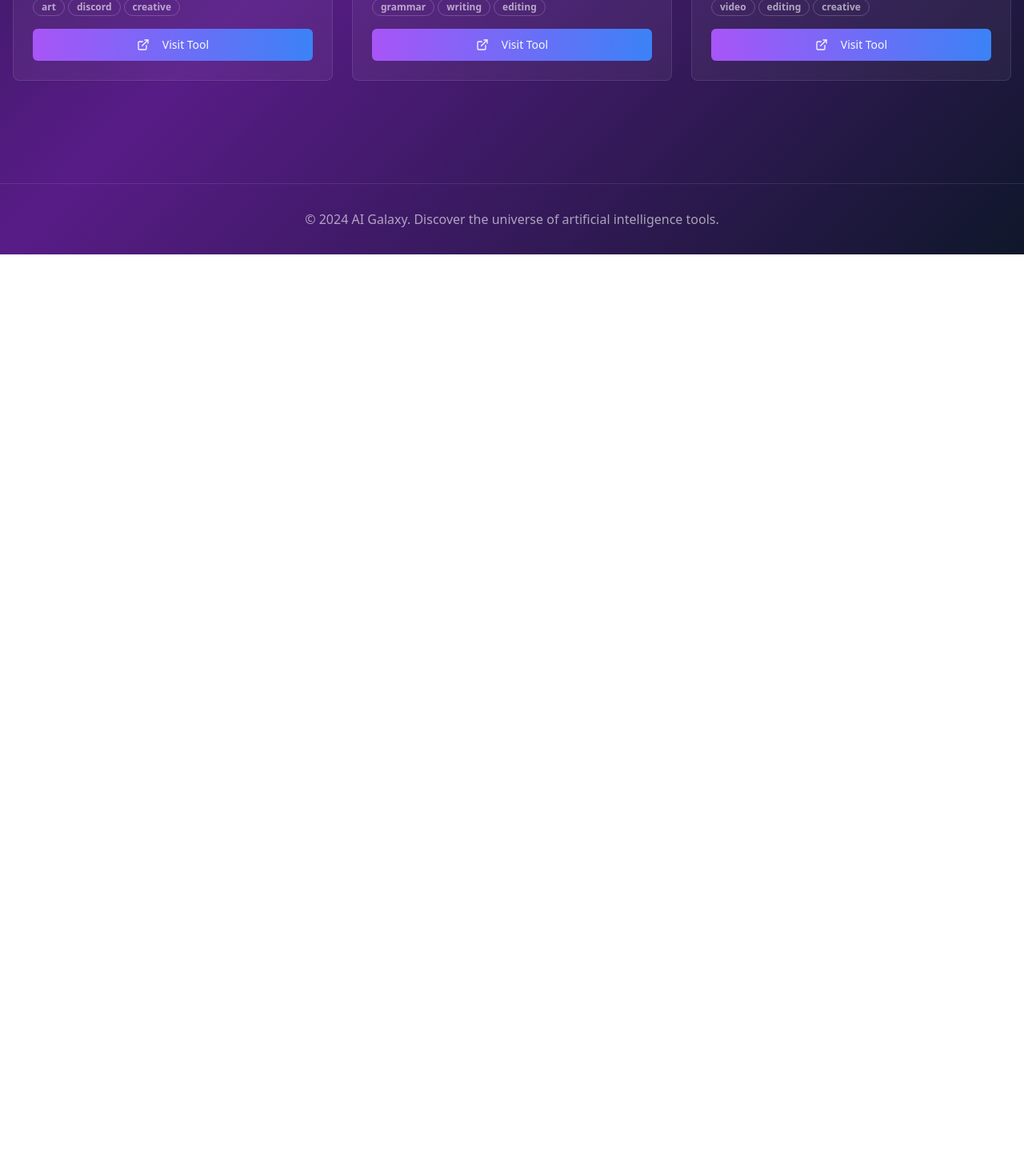
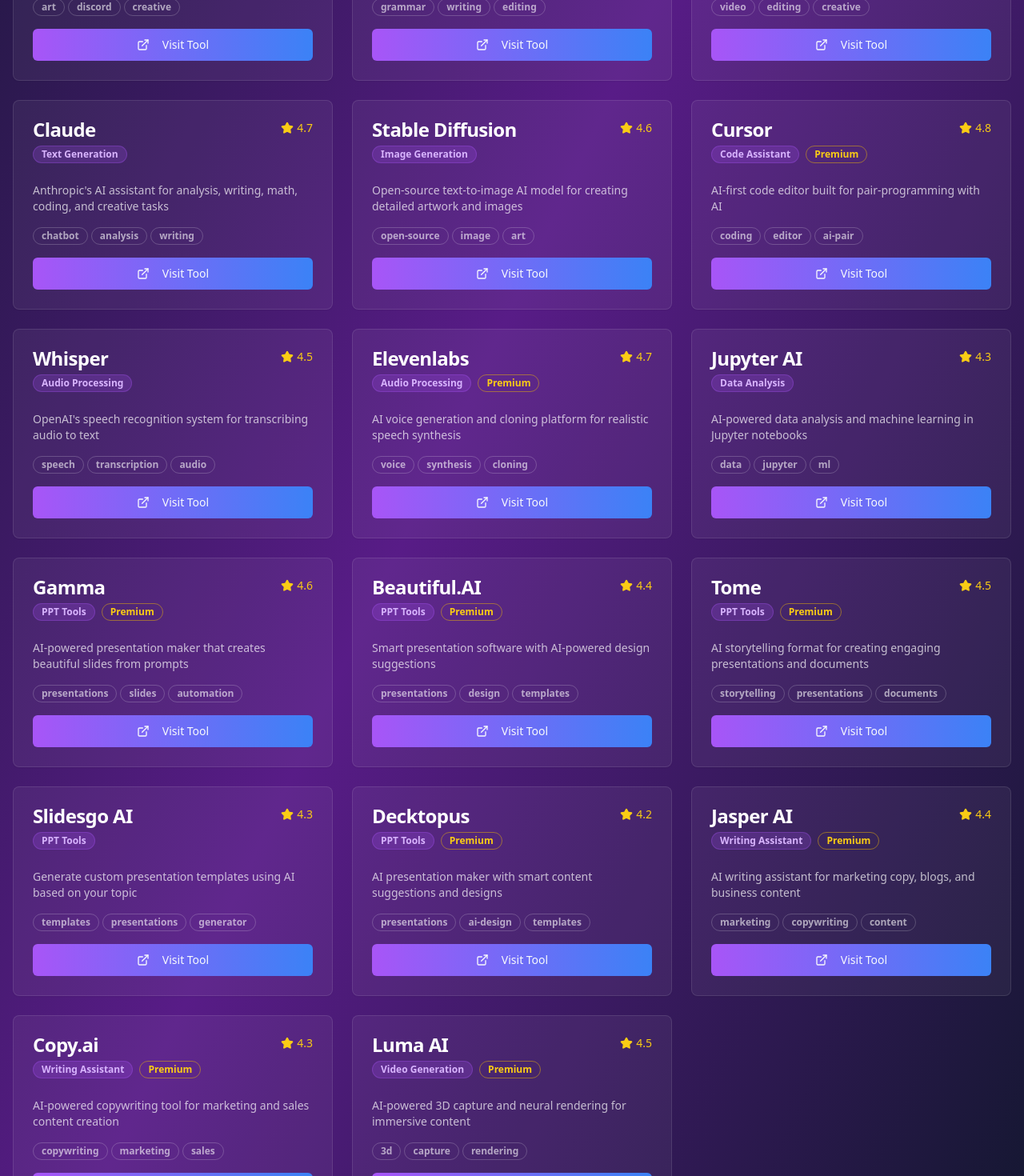
Before and after one commit to OmkarKirmathe/galaxy-ai-hub, a React (Vite) app: page / in a window 1280 px wide. Shown: the part 980-2450 px from the top of the page at 80% size. Before the commit the page ends 1298 px from the top, so only its background shows below. Built offline with nearby package versions, Linux system fonts and the light colour scheme.

Commit message:
Add AI and PPT tools, implement animations
Adds more AI tools, a section for PPT tools, and animations to the website.

```diff
--- a/src/components/AddToolDialog.tsx
+++ b/src/components/AddToolDialog.tsx
@@ -31,7 +31,8 @@ const categories = [
   "Writing Assistant",
   "Video Generation",
   "Audio Processing",
-  "Data Analysis"
+  "Data Analysis",
+  "PPT Tools"
 ];
 
 const AddToolDialog = ({ children, onAddTool }: AddToolDialogProps) => {
@@ -89,8 +90,8 @@ const AddToolDialog = ({ children, onAddTool }: AddToolDialogProps) => {
       <DialogTrigger asChild>
         {children}
       </DialogTrigger>
-      <DialogContent className="sm:max-w-[500px] bg-slate-900 border-white/10 max-h-[90vh] overflow-y-auto">
-        <DialogHeader>
+      <DialogContent className="sm:max-w-[500px] bg-slate-900 border-white/10 max-h-[90vh] overflow-y-auto animate-scale-in">
+        <DialogHeader className="animate-fade-in">
           <DialogTitle className="text-white">Add New AI Tool</DialogTitle>
           <DialogDescription className="text-white/70">
             Share an amazing AI tool with the community
@@ -98,33 +99,33 @@ const AddToolDialog = ({ children, onAddTool }: AddToolDialogProps) => {
         </DialogHeader>
 
         <form onSubmit={handleSubmit} className="space-y-4">
-          <div className="space-y-2">
+          <div className="space-y-2 animate-fade-in" style={{ animationDelay: '100ms' }}>
             <Label htmlFor="tool-name" className="text-white">Tool Name *</Label>
             <Input
               id="tool-name"
               value={formData.name}
               onChange={(e) => setFormData(prev => ({ ...prev, name: e.target.value }))}
-              className="bg-white/5 border-white/20 text-white placeholder:text-white/50"
+              className="bg-white/5 border-white/20 text-white placeholder:text-white/50 transition-all duration-300 focus:bg-white/10 focus:border-purple-400"
               placeholder="e.g., ChatGPT"
             />
           </div>
 
-          <div className="space-y-2">
+          <div className="space-y-2 animate-fade-in" style={{ animationDelay: '150ms' }}>
             <Label htmlFor="tool-description" className="text-white">Description *</Label>
             <Textarea
               id="tool-description"
               value={formData.description}
               onChange={(e) => setFormData(prev => ({ ...prev, description: e.target.value }))}
-              className="bg-white/5 border-white/20 text-white placeholder:text-white/50"
+              className="bg-white/5 border-white/20 text-white placeholder:text-white/50 transition-all duration-300 focus:bg-white/10 focus:border-purple-400"
               placeholder="Describe what this AI tool does..."
               rows={3}
             />
           </div>
 
-          <div className="space-y-2">
+          <div className="space-y-2 animate-fade-in" style={{ animationDelay: '200ms' }}>
             <Label htmlFor="tool-category" className="text-white">Category *</Label>
             <Select value={formData.category} onValueChange={(value) => setFormData(prev => ({ ...prev, category: value }))}>
-              <SelectTrigger className="bg-white/5 border-white/20 text-white">
+              <SelectTrigger className="bg-white/5 border-white/20 text-white transition-all duration-300 hover:bg-white/10">
                 <SelectValue placeholder="Select a category" />
               </SelectTrigger>
               <SelectContent>
@@ -137,19 +138,19 @@ const AddToolDialog = ({ children, onAddTool }: AddToolDialogProps) => {
             </Select>
           </div>
 
-          <div className="space-y-2">
+          <div className="space-y-2 animate-fade-in" style={{ animationDelay: '250ms' }}>
             <Label htmlFor="tool-url" className="text-white">Website URL *</Label>
             <Input
               id="tool-url"
               type="url"
               value={formData.url}
               onChange={(e) => setFormData(prev => ({ ...prev, url: e.target.value }))}
-              className="bg-white/5 border-white/20 text-white placeholder:text-white/50"
+              className="bg-white/5 border-white/20 text-white placeholder:text-white/50 transition-all duration-300 focus:bg-white/10 focus:border-purple-400"
               placeholder="https://example.com"
             />
           </div>
 
-          <div className="space-y-2">
+          <div className="space-y-2 animate-fade-in" style={{ animationDelay: '300ms' }}>
             <Label htmlFor="tool-rating" className="text-white">Rating (1-5)</Label>
             <Input
               id="tool-rating"
@@ -159,22 +160,22 @@ const AddToolDialog = ({ children, onAddTool }: AddToolDialogProps) => {
               step="0.1"
               value={formData.rating}
               onChange={(e) => setFormData(prev => ({ ...prev, rating: parseFloat(e.target.value) }))}
-              className="bg-white/5 border-white/20 text-white placeholder:text-white/50"
+              className="bg-white/5 border-white/20 text-white placeholder:text-white/50 transition-all duration-300 focus:bg-white/10 focus:border-purple-400"
             />
           </div>
 
-          <div className="space-y-2">
+          <div className="space-y-2 animate-fade-in" style={{ animationDelay: '350ms' }}>
             <Label htmlFor="tool-tags" className="text-white">Tags (comma-separated)</Label>
             <Input
               id="tool-tags"
               value={formData.tags}
               onChange={(e) => setFormData(prev => ({ ...prev, tags: e.target.value }))}
-              className="bg-white/5 border-white/20 text-white placeholder:text-white/50"
+              className="bg-white/5 border-white/20 text-white placeholder:text-white/50 transition-all duration-300 focus:bg-white/10 focus:border-purple-400"
               placeholder="e.g., chatbot, writing, coding"
             />
           </div>
 
-          <div className="flex items-center space-x-2">
+          <div className="flex items-center space-x-2 animate-fade-in" style={{ animationDelay: '400ms' }}>
             <Switch
               id="tool-premium"
               checked={formData.isPremium}
@@ -183,18 +184,18 @@ const AddToolDialog = ({ children, onAddTool }: AddToolDialogProps) => {
             <Label htmlFor="tool-premium" className="text-white">Premium Tool</Label>
           </div>
 
-          <div className="flex gap-3 pt-4">
+          <div className="flex gap-3 pt-4 animate-fade-in" style={{ animationDelay: '450ms' }}>
             <Button
               type="button"
               variant="outline"
               onClick={() => setIsOpen(false)}
-              className="flex-1"
+              className="flex-1 transition-all duration-300 hover:scale-105"
             >
               Cancel
             </Button>
             <Button
               type="submit"
-              className="flex-1 bg-gradient-to-r from-purple-500 to-blue-500 hover:from-purple-600 hover:to-blue-600"
+              className="flex-1 bg-gradient-to-r from-purple-500 to-blue-500 hover:from-purple-600 hover:to-blue-600 transition-all duration-300 hover:scale-105"
             >
               Add Tool
             </Button>
--- a/src/pages/Index.tsx
+++ b/src/pages/Index.tsx
@@ -85,6 +85,146 @@ const mockTools: AITool[] = [
     rating: 4.4,
     isPremium: true,
     tags: ["video", "editing", "creative"]
+  },
+  {
+    id: "7",
+    name: "Claude",
+    description: "Anthropic's AI assistant for analysis, writing, math, coding, and creative tasks",
+    category: "Text Generation",
+    url: "https://claude.ai",
+    rating: 4.7,
+    isPremium: false,
+    tags: ["chatbot", "analysis", "writing"]
+  },
+  {
+    id: "8",
+    name: "Stable Diffusion",
+    description: "Open-source text-to-image AI model for creating detailed artwork and images",
+    category: "Image Generation",
+    url: "https://stability.ai/stable-diffusion",
+    rating: 4.6,
+    isPremium: false,
+    tags: ["open-source", "image", "art"]
+  },
+  {
+    id: "9",
+    name: "Cursor",
+    description: "AI-first code editor built for pair-programming with AI",
+    category: "Code Assistant",
+    url: "https://cursor.sh",
+    rating: 4.8,
+    isPremium: true,
+    tags: ["coding", "editor", "ai-pair"]
+  },
+  {
+    id: "10",
+    name: "Whisper",
+    description: "OpenAI's speech recognition system for transcribing audio to text",
+    category: "Audio Processing",
+    url: "https://openai.com/research/whisper",
+    rating: 4.5,
+    isPremium: false,
+    tags: ["speech", "transcription", "audio"]
+  },
+  {
+    id: "11",
+    name: "Elevenlabs",
+    description: "AI voice generation and cloning platform for realistic speech synthesis",
+    category: "Audio Processing",
+    url: "https://elevenlabs.io",
+    rating: 4.7,
+    isPremium: true,
+    tags: ["voice", "synthesis", "cloning"]
+  },
+  {
+    id: "12",
+    name: "Jupyter AI",
+    description: "AI-powered data analysis and machine learning in Jupyter notebooks",
+    category: "Data Analysis",
+    url: "https://jupyter-ai.readthedocs.io",
+    rating: 4.3,
+    isPremium: false,
+    tags: ["data", "jupyter", "ml"]
+  },
+  {
+    id: "13",
+    name: "Gamma",
+    description: "AI-powered presentation maker that creates beautiful slides from prompts",
+    category: "PPT Tools",
+    url: "https://gamma.app",
+    rating: 4.6,
+    isPremium: true,
+    tags: ["presentations", "slides", "automation"]
+  },
+  {
+    id: "14",
+    name: "Beautiful.AI",
+    description: "Smart presentation software with AI-powered design suggestions",
+    category: "PPT Tools",
+    url: "https://beautiful.ai",
+    rating: 4.4,
+    isPremium: true,
+    tags: ["presentations", "design", "templates"]
+  },
+  {
+    id: "15",
+    name: "Tome",
+    description: "AI storytelling format for creating engaging presentations and documents",
+    category: "PPT Tools",
+    url: "https://tome.app",
+    rating: 4.5,
+    isPremium: true,
+    tags: ["storytelling", "presentations", "documents"]
+  },
+  {
+    id: "16",
+    name: "Slidesgo AI",
+    description: "Generate custom presentation templates using AI based on your topic",
+    category: "PPT Tools",
+    url: "https://slidesgo.com/ai-presentations",
+    rating: 4.3,
+    isPremium: false,
+    tags: ["templates", "presentations", "generator"]
+  },
+  {
+    id: "17",
+    name: "Decktopus",
+    description: "AI presentation maker with smart content suggestions and designs",
+    category: "PPT Tools",
+    url: "https://decktopus.com",
+    rating: 4.2,
+    isPremium: true,
+    tags: ["presentations", "ai-design", "templates"]
+  },
+  {
+    id: "18",
+    name: "Jasper AI",
+    description: "AI writing assistant for marketing copy, blogs, and business content",
+    category: "Writing Assistant",
+    url: "https://jasper.ai",
+    rating: 4.4,
+    isPremium: true,
+    tags: ["marketing", "copywriting", "content"]
+  },
+  {
+    id: "19",
+    name: "Copy.ai",
+    description: "AI-powered copywriting tool for marketing and sales content creation",
+    category: "Writing Assistant",
+    url: "https://copy.ai",
+    rating: 4.3,
+    isPremium: true,
+    tags: ["copywriting", "marketing", "sales"]
+  },
+  {
+    id: "20",
+    name: "Luma AI",
+    description: "AI-powered 3D capture and neural rendering for immersive content",
+    category: "Video Generation",
+    url: "https://lumalabs.ai",
+    rating: 4.5,
+    isPremium: true,
+    tags: ["3d", "capture", "rendering"]
   }
 ];
 
@@ -96,7 +236,8 @@ const categories = [
   "Writing Assistant",
   "Video Generation",
   "Audio Processing",
-  "Data Analysis"
+  "Data Analysis",
+  "PPT Tools"
 ];
 
 const Index = () => {
@@ -172,31 +313,40 @@ const Index = () => {
   };
 
   return (
-    <div className="min-h-screen bg-gradient-to-br from-slate-900 via-purple-900 to-slate-900">
+    <div className="min-h-screen bg-gradient-to-br from-slate-900 via-purple-900 to-slate-900 overflow-hidden">
+      {/* Animated background particles */}
+      <div className="fixed inset-0 z-0">
+        <div className="absolute top-20 left-10 w-2 h-2 bg-purple-400 rounded-full animate-pulse"></div>
+        <div className="absolute top-40 right-20 w-1 h-1 bg-blue-400 rounded-full animate-ping"></div>
+        <div className="absolute bottom-40 left-20 w-3 h-3 bg-pink-400 rounded-full animate-bounce"></div>
+        <div className="absolute bottom-20 right-40 w-2 h-2 bg-cyan-400 rounded-full animate-pulse"></div>
+        <div className="absolute top-60 left-1/2 w-1 h-1 bg-yellow-400 rounded-full animate-ping"></div>
+      </div>
+
       {/* Header */}
-      <header className="border-b border-white/10 backdrop-blur-sm bg-black/20">
+      <header className="border-b border-white/10 backdrop-blur-sm bg-black/20 relative z-10 animate-fade-in">
         <div className="container mx-auto px-4 py-4">
           <div className="flex items-center justify-between">
-            <div className="flex items-center space-x-2">
-              <div className="w-8 h-8 bg-gradient-to-r from-purple-500 to-blue-500 rounded-full flex items-center justify-center">
+            <div className="flex items-center space-x-2 group">
+              <div className="w-8 h-8 bg-gradient-to-r from-purple-500 to-blue-500 rounded-full flex items-center justify-center transition-transform duration-300 group-hover:scale-110 group-hover:rotate-12">
                 <span className="text-white font-bold text-sm">AI</span>
               </div>
-              <h1 className="text-2xl font-bold bg-gradient-to-r from-purple-400 to-blue-400 bg-clip-text text-transparent">
+              <h1 className="text-2xl font-bold bg-gradient-to-r from-purple-400 to-blue-400 bg-clip-text text-transparent transition-all duration-300 group-hover:from-pink-400 group-hover:to-cyan-400">
                 AI Galaxy
               </h1>
             </div>
 
             <div className="flex items-center space-x-4">
               {isLoggedIn ? (
-                <div className="flex items-center space-x-3">
+                <div className="flex items-center space-x-3 animate-fade-in">
                   <span className="text-white/80 text-sm">Welcome, {currentUser}</span>
-                  <Button variant="outline" size="sm" onClick={handleLogout}>
+                  <Button variant="outline" size="sm" onClick={handleLogout} className="hover:scale-105 transition-transform duration-200">
                     Logout
                   </Button>
                 </div>
               ) : (
                 <AuthDialog onLogin={handleLogin}>
-                  <Button variant="outline" size="sm">
+                  <Button variant="outline" size="sm" className="hover:scale-105 transition-transform duration-200">
                     <LogIn className="w-4 h-4 mr-2" />
                     Login
                   </Button>
@@ -208,29 +358,29 @@ const Index = () => {
       </header>
 
       {/* Hero Section */}
-      <section className="py-20 text-center">
+      <section className="py-20 text-center relative z-10">
         <div className="container mx-auto px-4">
           <h2 className="text-5xl md:text-7xl font-bold mb-6 bg-gradient-to-r from-purple-400 via-pink-400 to-blue-400 bg-clip-text text-transparent animate-fade-in">
             Discover AI Tools
           </h2>
-          <p className="text-xl text-white/70 mb-8 max-w-2xl mx-auto animate-fade-in">
+          <p className="text-xl text-white/70 mb-8 max-w-2xl mx-auto animate-fade-in animation-delay-200">
             Explore the universe of artificial intelligence tools. Find, filter, and discover the perfect AI solution for your needs.
           </p>
 
           {/* Search and Filter Bar */}
-          <div className="max-w-4xl mx-auto flex flex-col md:flex-row gap-4 mb-8">
-            <div className="relative flex-1">
-              <Search className="absolute left-3 top-1/2 transform -translate-y-1/2 text-white/50 w-4 h-4" />
+          <div className="max-w-4xl mx-auto flex flex-col md:flex-row gap-4 mb-8 animate-fade-in animation-delay-400">
+            <div className="relative flex-1 group">
+              <Search className="absolute left-3 top-1/2 transform -translate-y-1/2 text-white/50 w-4 h-4 transition-colors group-focus-within:text-purple-400" />
               <Input
                 placeholder="Search AI tools..."
                 value={searchTerm}
                 onChange={(e) => setSearchTerm(e.target.value)}
-                className="pl-10 bg-white/10 border-white/20 text-white placeholder:text-white/50"
+                className="pl-10 bg-white/10 border-white/20 text-white placeholder:text-white/50 transition-all duration-300 focus:bg-white/15 focus:border-purple-400 focus:scale-105"
               />
             </div>
 
             <Select value={selectedCategory} onValueChange={setSelectedCategory}>
-              <SelectTrigger className="w-full md:w-48 bg-white/10 border-white/20 text-white">
+              <SelectTrigger className="w-full md:w-48 bg-white/10 border-white/20 text-white transition-all duration-300 hover:bg-white/15 hover:scale-105">
                 <Filter className="w-4 h-4 mr-2" />
                 <SelectValue />
               </SelectTrigger>
@@ -244,7 +394,7 @@ const Index = () => {
             </Select>
 
             <AddToolDialog onAddTool={handleAddTool}>
-              <Button className="bg-gradient-to-r from-purple-500 to-blue-500 hover:from-purple-600 hover:to-blue-600">
+              <Button className="bg-gradient-to-r from-purple-500 to-blue-500 hover:from-purple-600 hover:to-blue-600 transition-all duration-300 hover:scale-105 hover:shadow-lg hover:shadow-purple-500/25">
                 <Plus className="w-4 h-4 mr-2" />
                 Add Tool
               </Button>
@@ -254,29 +404,33 @@ const Index = () => {
       </section>
 
       {/* Tools Grid */}
-      <section className="py-12">
+      <section className="py-12 relative z-10">
         <div className="container mx-auto px-4">
           <div className="grid grid-cols-1 md:grid-cols-2 lg:grid-cols-3 gap-6">
-            {filteredTools.map((tool) => (
-              <Card key={tool.id} className="bg-white/5 border-white/10 hover:bg-white/10 transition-all duration-300 hover:scale-105 group">
+            {filteredTools.map((tool, index) => (
+              <Card
+                key={tool.id}
+                className="bg-white/5 border-white/10 hover:bg-white/10 transition-all duration-500 hover:scale-105 hover:shadow-xl hover:shadow-purple-500/20 group animate-fade-in"
+                style={{ animationDelay: `${index * 50}ms` }}
+              >
                 <CardHeader>
                   <div className="flex items-start justify-between">
                     <div className="flex-1">
-                      <CardTitle className="text-white group-hover:text-purple-300 transition-colors">
+                      <CardTitle className="text-white group-hover:text-purple-300 transition-colors duration-300">
                         {tool.name}
                       </CardTitle>
                       <div className="flex items-center gap-2 mt-2">
-                        <Badge variant="secondary" className="bg-purple-500/20 text-purple-300 border-purple-500/30">
+                        <Badge variant="secondary" className="bg-purple-500/20 text-purple-300 border-purple-500/30 transition-all duration-300 group-hover:bg-purple-500/30 group-hover:scale-105">
                           {tool.category}
                         </Badge>
                         {tool.isPremium && (
-                          <Badge variant="outline" className="border-yellow-500/50 text-yellow-400">
+                          <Badge variant="outline" className="border-yellow-500/50 text-yellow-400 transition-all duration-300 group-hover:border-yellow-400 group-hover:text-yellow-300 group-hover:scale-105">
                             Premium
                           </Badge>
                         )}
                       </div>
                     </div>
-                    <div className="flex items-center space-x-1 text-yellow-400">
+                    <div className="flex items-center space-x-1 text-yellow-400 transition-all duration-300 group-hover:scale-110">
                       <Star className="w-4 h-4 fill-current" />
                       <span className="text-sm">{tool.rating}</span>
                     </div>
@@ -284,23 +438,28 @@ const Index = () => {
                 </CardHeader>
 
                 <CardContent>
-                  <CardDescription className="text-white/70 mb-4">
+                  <CardDescription className="text-white/70 mb-4 group-hover:text-white/90 transition-colors duration-300">
                     {tool.description}
                   </CardDescription>
 
                   <div className="flex flex-wrap gap-1 mb-4">
-                    {tool.tags.map((tag) => (
-                      <Badge key={tag} variant="outline" className="text-xs border-white/20 text-white/60">
+                    {tool.tags.map((tag, tagIndex) => (
+                      <Badge
+                        key={tag}
+                        variant="outline"
+                        className="text-xs border-white/20 text-white/60 transition-all duration-300 hover:border-white/40 hover:text-white/80 hover:scale-105"
+                        style={{ animationDelay: `${tagIndex * 100}ms` }}
+                      >
                         {tag}
                       </Badge>
                     ))}
                   </div>
 
                   <Button
-                    className="w-full bg-gradient-to-r from-purple-500 to-blue-500 hover:from-purple-600 hover:to-blue-600"
+                    className="w-full bg-gradient-to-r from-purple-500 to-blue-500 hover:from-purple-600 hover:to-blue-600 transition-all duration-300 hover:scale-105 hover:shadow-lg hover:shadow-purple-500/25"
                     onClick={() => window.open(tool.url, '_blank')}
                   >
-                    <ExternalLink className="w-4 h-4 mr-2" />
+                    <ExternalLink className="w-4 h-4 mr-2 transition-transform duration-300 group-hover:scale-110" />
                     Visit Tool
                   </Button>
                 </CardContent>
@@ -309,7 +468,7 @@ const Index = () => {
           </div>
 
           {filteredTools.length === 0 && (
-            <div className="text-center py-12">
+            <div className="text-center py-12 animate-fade-in">
               <p className="text-white/60 text-lg">No AI tools found matching your criteria.</p>
               <p className="text-white/40 mt-2">Try adjusting your search or filters.</p>
             </div>
@@ -318,13 +477,22 @@ const Index = () => {
       </section>
 
       {/* Footer */}
-      <footer className="border-t border-white/10 py-8 mt-20">
+      <footer className="border-t border-white/10 py-8 mt-20 relative z-10 animate-fade-in">
         <div className="container mx-auto px-4 text-center">
           <p className="text-white/60">
             © 2024 AI Galaxy. Discover the universe of artificial intelligence tools.
           </p>
         </div>
       </footer>
+
+      <style jsx>{`
+        .animation-delay-200 {
+          animation-delay: 200ms;
+        }
+        .animation-delay-400 {
+          animation-delay: 400ms;
+        }
+      `}</style>
     </div>
   );
 };
```
